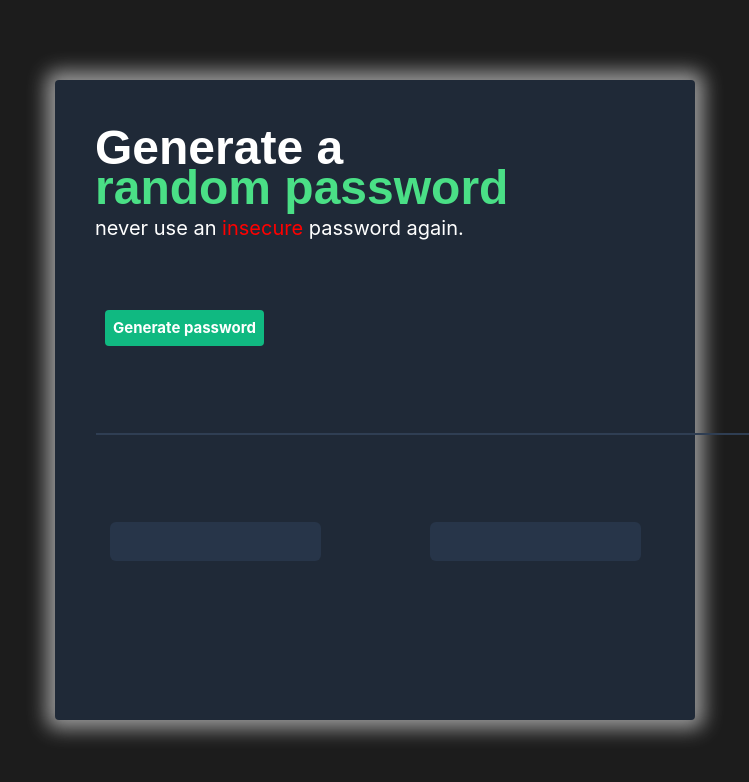
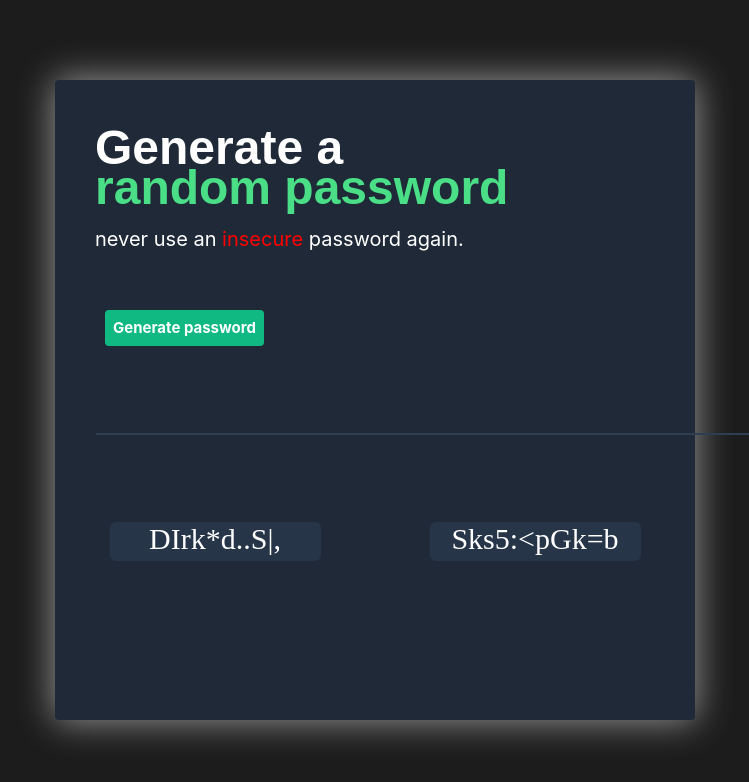
Before and after one commit to Baivab007/Front-end-projects, a plain HTML site: page Password_Generator_Project/index.html in a window 1280 px wide. Both pictures are taken after a click on the button "Generate password". Shown: the whole page, without its empty margins (265-1014 px from the left). Drawn offline with Linux system fonts and the light colour scheme.

Commit message:
added JS

```diff
--- a/Password_Generator_Project/index.css
+++ b/Password_Generator_Project/index.css
@@ -13,7 +13,7 @@ body {
     height: 80%;
     width: 50%;
     border-radius: 4px;
-    box-shadow: 0px 0px 19px 9px rgb(151, 151, 151);
+    box-shadow: 0px 0px 36px 1px rgb(151 151 151);
 }
 
 .foregroundDiv {
@@ -37,7 +37,7 @@ body {
     font-style: normal;
     font-weight: 400;
     font-size: 20px;
-    line-height: 40px;
+    line-height: 63px;
 }
 
 
@@ -49,7 +49,7 @@ body {
     font-style: normal;
     font-weight: 400;
     font-size: 20px;
-    line-height: 40px;
+    line-height: 50px;
 }
 
 
@@ -97,4 +97,8 @@ height: 39px;
 top: 396px;
 background: #273549;
 border-radius: 6px;
+color: white;
+font-size: 30px;
+text-align: center;
+font-family: "karla";
 }
--- a/Password_Generator_Project/index.html
+++ b/Password_Generator_Project/index.html
@@ -14,13 +14,13 @@
 
         </div>
 
-        <button>Generate password
+        <button onclick="generatePassword()" >Generate password
 
         </button>
         <hr>
         <div class="pwzone">
-            <div class="pwtextzone"></div>
-            <div class="pwtextzone"></div>
+            <div class="pwtextzone" id="div1" onclick="copy1()"></div>
+            <div class="pwtextzone" id="div2" onclick="copy2()"></div>
         </div>
     </div>
 
--- a/Password_Generator_Project/index.js
+++ b/Password_Generator_Project/index.js
@@ -1,3 +1,139 @@
-const characters = ["A","B","C","D","E","F","G","H","I","J","K","L","M","N","O","P","Q","R","S","T","U","V","W","X","Y","Z","a","b","c","d","e","f","g","h","i","j","k","l","m","n","o","p","q","r","s","t","u","v","w","x","y","z", "0", "1", "2", "3", "4", "5", "6", "7", "8", "9","~","`","!","@","#","$","%","^","&","*","(",")","_","-","+","=","{","[","}","]",",","|",":",";","<",">",".","?",
-"/"];
-console.log(characters.length)
+const characters = [
+    "A",
+    "B",
+    "C",
+    "D",
+    "E",
+    "F",
+    "G",
+    "H",
+    "I",
+    "J",
+    "K",
+    "L",
+    "M",
+    "N",
+    "O",
+    "P",
+    "Q",
+    "R",
+    "S",
+    "T",
+    "U",
+    "V",
+    "W",
+    "X",
+    "Y",
+    "Z",
+    "a",
+    "b",
+    "c",
+    "d",
+    "e",
+    "f",
+    "g",
+    "h",
+    "i",
+    "j",
+    "k",
+    "l",
+    "m",
+    "n",
+    "o",
+    "p",
+    "q",
+    "r",
+    "s",
+    "t",
+    "u",
+    "v",
+    "w",
+    "x",
+    "y",
+    "z",
+    "0",
+    "1",
+    "2",
+    "3",
+    "4",
+    "5",
+    "6",
+    "7",
+    "8",
+    "9",
+    "~",
+    "`",
+    "!",
+    "@",
+    "#",
+    "$",
+    "%",
+    "^",
+    "&",
+    "*",
+    "(",
+    ")",
+    "_",
+    "-",
+    "+",
+    "=",
+    "{",
+    "[",
+    "}",
+    "]",
+    ",",
+    "|",
+    ":",
+    ";",
+    "<",
+    ">",
+    ".",
+    "?",
+    "/"
+];
+// let copyEl1=document.getElementById("copy1")
+// let copyEl2=document.getElementById("copy2")
+let div1 = document.getElementById("div1");
+let div2 = document.getElementById("div2");
+
+function getRandomChar() {
+    let index = Math.floor(Math.random() * characters.length);
+    return characters[index];
+}
+function generateRandomPassword() {
+    let randomPassword = "";
+    for (let i = 0; i < 11; i++) {
+        randomPassword += getRandomChar();
+    }
+    return randomPassword;
+}
+
+
+//for div2//
+function getRandomCharForDiv2() {
+    let index = Math.floor(Math.random() * characters.length);
+    return characters[index];
+}
+function generateRandomPasswordForDiv2() {
+    let randomPassword = "";
+    for (let i = 0; i < 11; i++) {
+        randomPassword += getRandomCharForDiv2();
+    }
+    return randomPassword;
+}
+
+function generatePassword()
+{
+    div1.textContent = generateRandomPassword();
+    div2.textContent = generateRandomPasswordForDiv2();
+}
+function copy1()
+{
+navigator.clipboard.writeText(div1.innerHTML)
+alert("copied"+div1.innerHTML)
+}
+function copy2()
+{
+    navigator.clipboard.writeText(div2.innerHTML)
+    alert("copied"+div2.innerHTML)
+}
```
